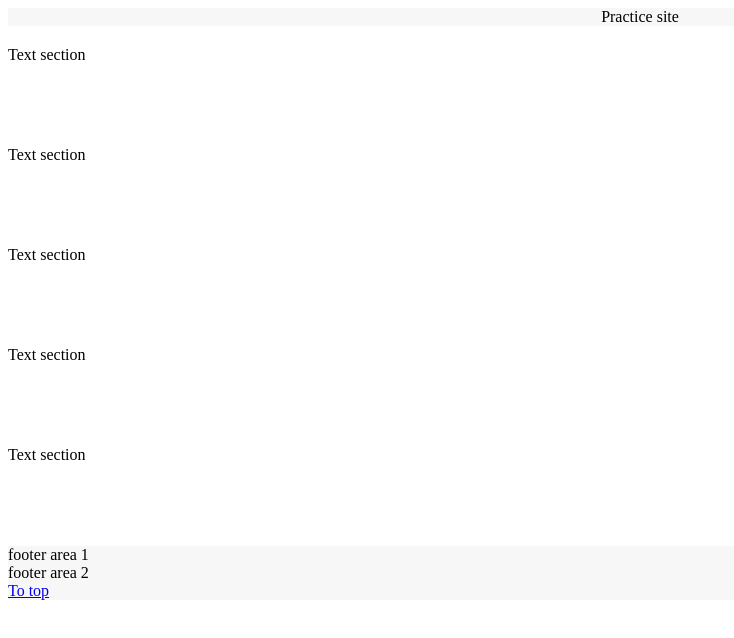
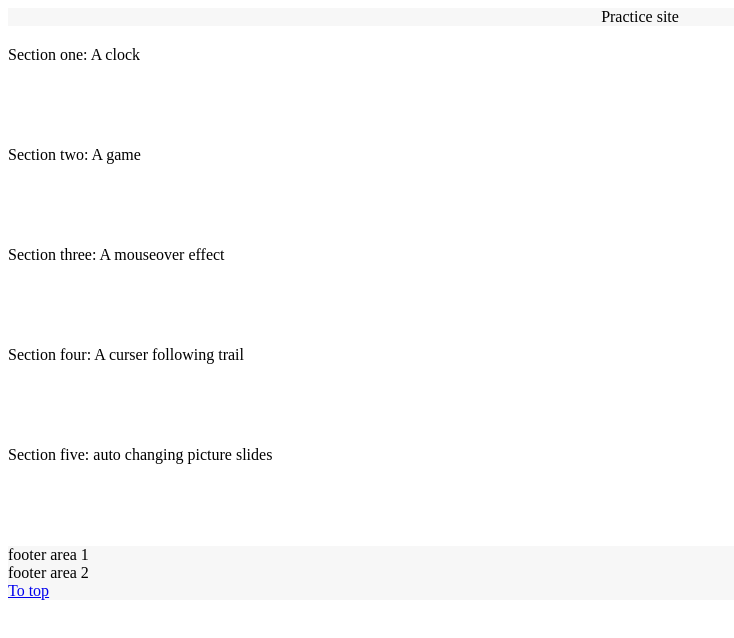
Before and after one commit to tgarratt/practice, a plain HTML site: page index.html in a window 1280 px wide. Shown: the whole page, without its empty margins (0-734 px from the left). Drawn offline with Linux system fonts and the light colour scheme.

Commit message:
added comments to html

```diff
--- a/index.html
+++ b/index.html
@@ -15,11 +15,32 @@
     <!-- TEXT BODY  -->
         <div class="text-body">
 
-            <div class="text-section">Text section</div>
-            <div class="text-section">Text section</div>
-            <div class="text-section">Text section</div>
-            <div class="text-section">Text section</div>
-            <div class="text-section">Text section</div>
+            <!-- CLOCK  -->
+            <div class="text-section">
+                <div>Section one: A clock</div>
+
+                <canvas id="ClockId" height="200" width="200"></canvas>
+            </div>
+
+            <!-- GAME  -->
+            <div class="text-section">
+                <div>Section two: A game</div>
+            </div>
+
+            <!-- MOUSEOVER EFFECT  -->
+            <div class="text-section">
+                <div>Section three: A mouseover effect</div>
+            </div>
+
+            <!-- CURSER TRAIL  -->
+            <div class="text-section">
+                <div>Section four: A curser following trail</div>
+            </div>
+
+            <!-- PICTURE SLIDE  -->
+            <div class="text-section">
+                <div>Section five: auto changing picture slides</div>
+            </div>
 
         </div>
 
```
